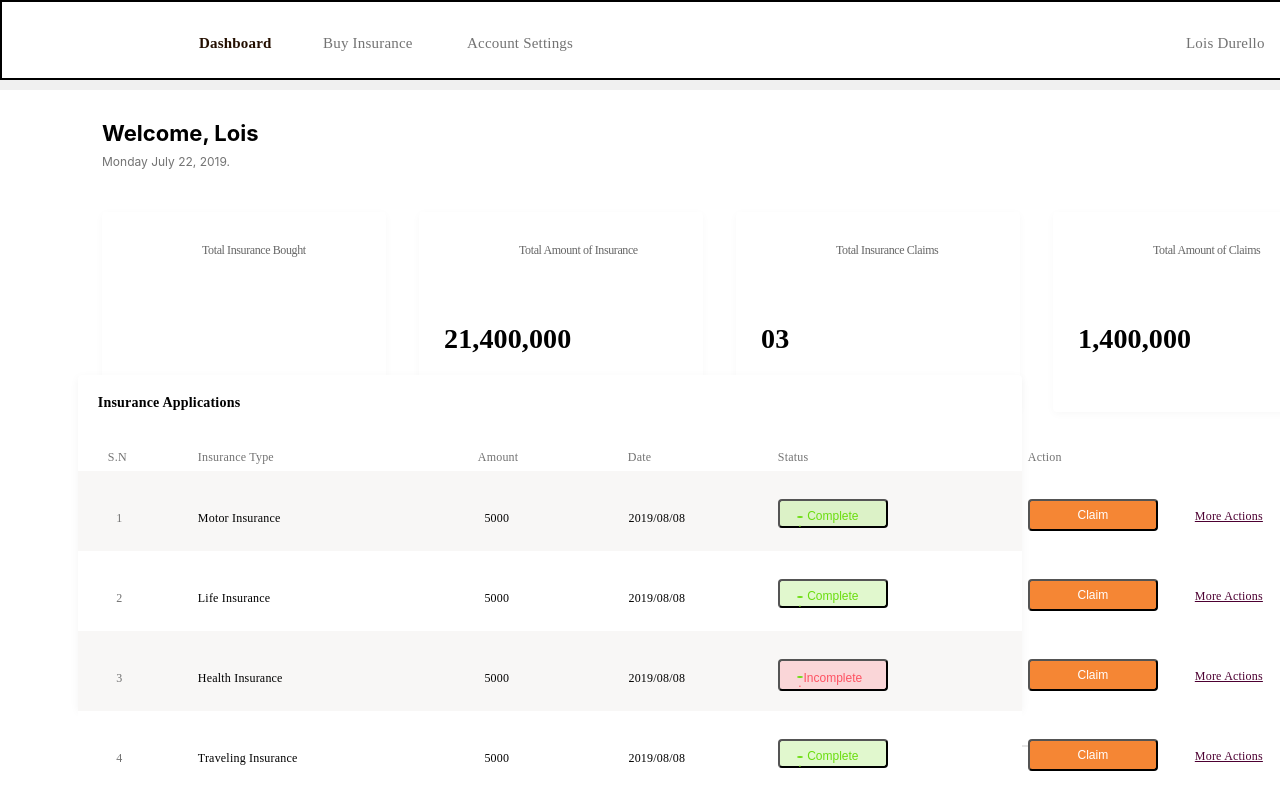
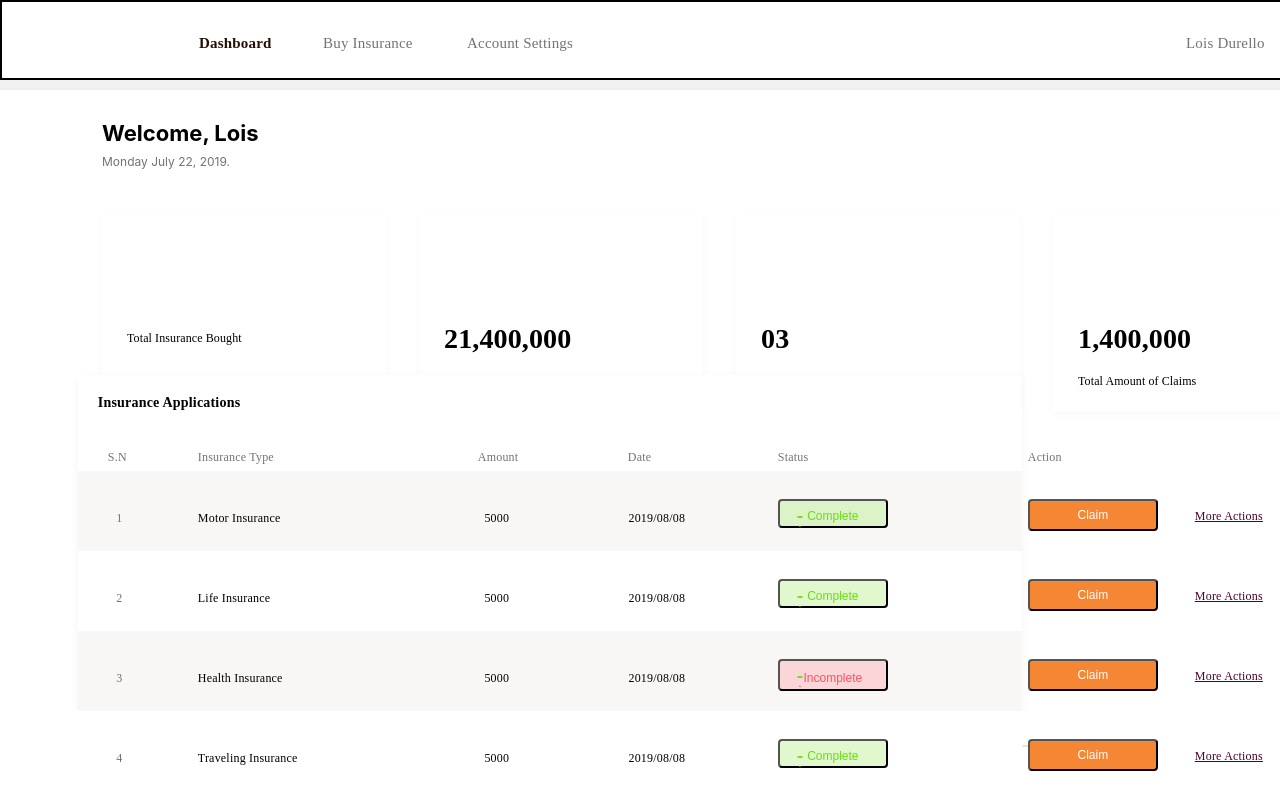
Before and after one commit to SeunJay/NatterBaseFrontendTest, a React (Create React App) app: page / in a window 1280 px wide. Shown: the top 800 px of the page. Built offline with nearby package versions, Linux system fonts and the light colour scheme; no server answers.

Commit message:
change className

```diff
--- a/src/components/account-settings/personal-info/PersonalInfo.css
+++ b/src/components/account-settings/personal-info/PersonalInfo.css
@@ -76,7 +76,7 @@
   color: #4c0032
 }
 
-.small {
+.small1 {
   position: absolute;
   width: 304px;
   left: 75px;
```
